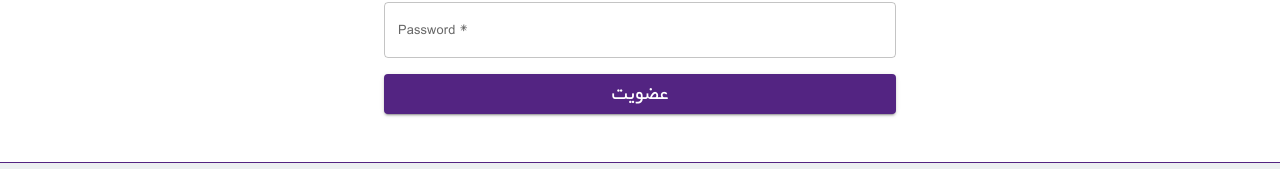
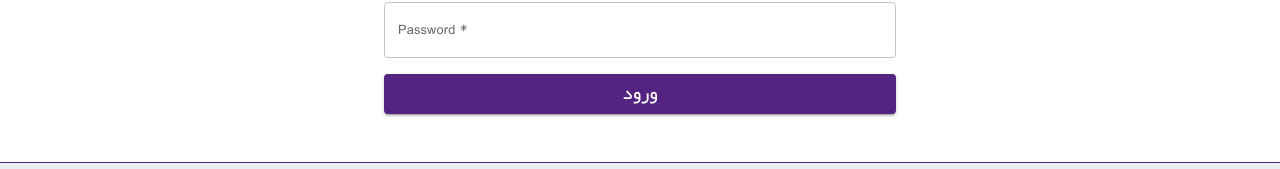
Before and after one commit to greendream21/Pet-shop, a React (Create React App) app: page /register in a window 1280 px wide. Shown: the part 255-424 px from the top of the page. Built offline with nearby package versions, Linux system fonts and the light colour scheme.

Commit message:
Created a Utils folder and moved RegisterInput in that

```diff
--- a/src/pages/Register/Login/Login.tsx
+++ b/src/pages/Register/Login/Login.tsx
@@ -1,7 +1,6 @@
 import { Typography, FormControl, Button, ButtonBase } from "@mui/material";
-
+import RegisterInputs from "../../../components/Utils/Inputs/RegisterInputs/RegisterInputs";
 import React from "react";
-import RegisterInputs from "../../../components/InputField/RegisterInputs/RegisterInputs";
 
 function Login() {
   const inputStyle = { width: { lg: "50%", md: "50%", xs: "75%" } };
--- a/src/pages/Register/Signup/Signup.tsx
+++ b/src/pages/Register/Signup/Signup.tsx
@@ -1,7 +1,6 @@
+import React from "react";
 import { Typography, FormControl, Button, ButtonBase } from "@mui/material";
-
-import React from "react";
-import RegisterInputs from "../../../components/InputField/RegisterInputs/RegisterInputs";
+import RegisterInputs from "../../../components/Utils/Inputs/RegisterInputs/RegisterInputs";
 
 function Signup() {
   const inputStyle = { width: { lg: "50%", md: "50%", xs: "75%" } };
@@ -12,7 +11,7 @@ function Signup() {
         <RegisterInputs label="Password" type="Password" />
         <ButtonBase sx={inputStyle}>
           <Button sx={{ p: "0.5rem", width: "100%" }} variant="contained" color="secondary">
-            <Typography sx={{ textOverflow: "ellipsis", whiteSpace: "nowrap", overflow: "hidden" }}>عضویت</Typography>
+            <Typography sx={{ textOverflow: "ellipsis", whiteSpace: "nowrap", overflow: "hidden" }}>ورود</Typography>
           </Button>
         </ButtonBase>
       </FormControl>
```
Also changed, not shown: src/components/Utils/Inputs/RegisterInputs/RegisterInputs.tsx (renamed from src/components/InputField/RegisterInputs/RegisterInputs.tsx).
